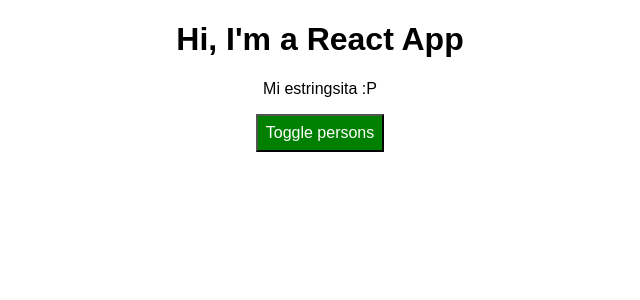
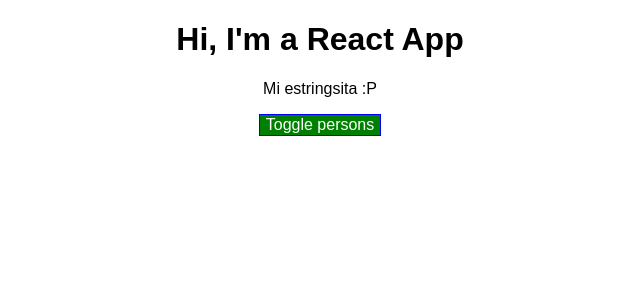
Before and after one commit to marcos8896/react-complete-guide, a React app: page / in a window 1280 px wide. Shown: the top 300 px of the page, without its empty margins (320-960 px from the left). Built offline with nearby package versions, Linux system fonts and the light colour scheme.

Commit message:
Section 5 -Lecture 68 : Adding Pseudo Selectors

```diff
--- a/src/App.css
+++ b/src/App.css
@@ -9,3 +9,26 @@
 .bold {
   font-weight: bold;
 }
+
+.App button {
+  border: 1px solid blue;
+  padding: 1;
+  background-color: green;
+  font: inherit;
+  color: white;
+  cursor: pointer;
+}
+
+.App button:hover {
+  background-color: lightgreen;
+  color: black;
+}
+
+.App button.Red {
+  background-color: red;
+}
+
+.App button.Red:hover {
+  background-color: salmon;
+  color: black;
+}
--- a/src/App.js
+++ b/src/App.js
@@ -41,17 +41,8 @@
 
   render() {
 
-    const style = {
-      backgroundColor: 'green',
-      color: 'white',
-      font: 'inherit',
-      border: '1x solid blue',
-      padding: '8px',
-      cursor: 'pointer',
-
-    };
-
     let persons = null;
+    let btnClass = '';
 
     if( this.state.showPersons ) {
       persons = (
@@ -72,7 +63,7 @@
         </div>
       );
 
-      style.backgroundColor = 'red';
+      btnClass = classes.Red;
 
     }
 
@@ -87,7 +78,7 @@
         <h1>Hi, I'm a React App</h1>
         <p className={conditionalClasses.join(' ')}>Mi estringsita :P</p>
         <button
-          style={style}
+          className={btnClass}
           onClick={this.togglePersonsHandler}>Toggle persons</button>
 
         {persons}
```
